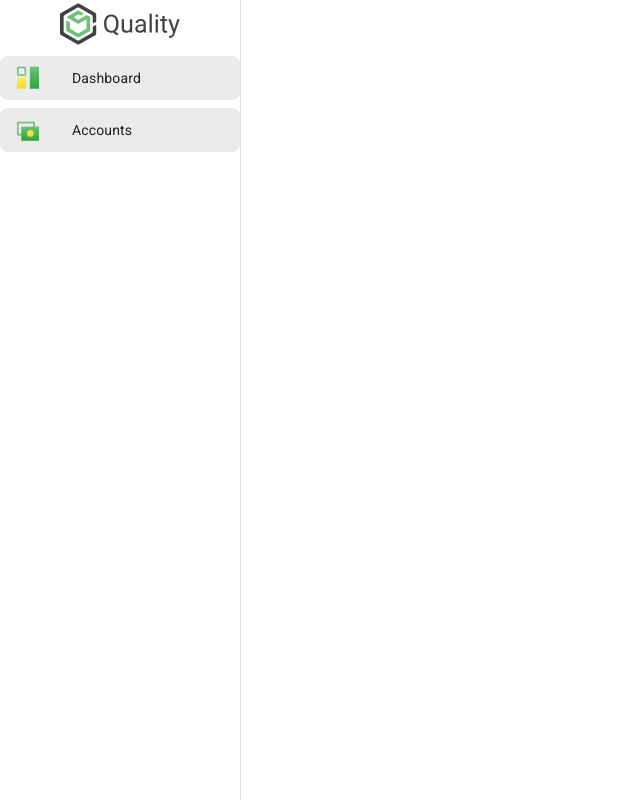
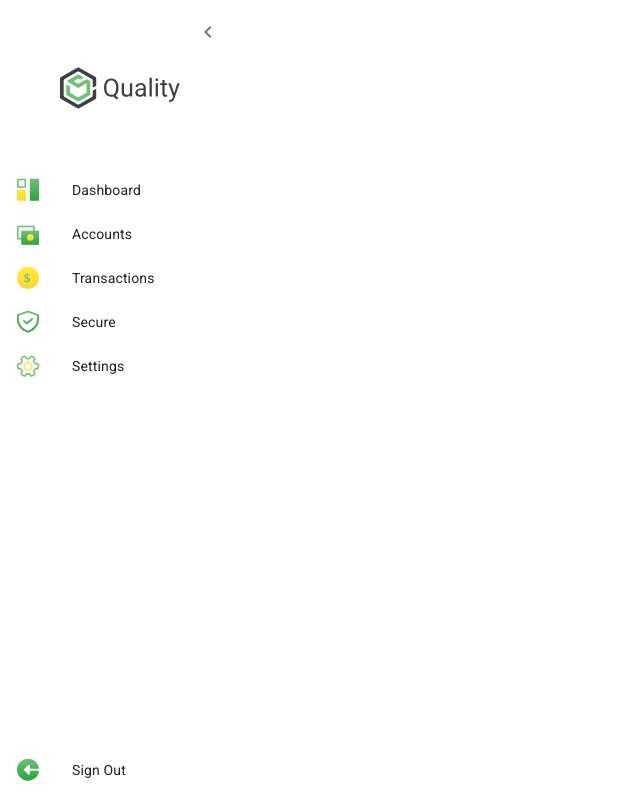
Before and after one commit to SoneThaya/quality-dashboard-firebase, a React (Create React App) app: page / in a window 1280 px wide. Shown: the whole page, without its empty margins (0-640 px from the left). Built offline with nearby package versions, Linux system fonts and the light colour scheme.

Commit message:
styled navigation

```diff
--- a/src/components/MenuItem.js
+++ b/src/components/MenuItem.js
@@ -15,6 +15,7 @@ const MenuItem = ({ label, icon, activeIcon, path }) => {
 
   return (
     <ListItem
+      button
       className={clsx(classes.menuItem, active && classes.menuItemActive)}
     >
       <ListItemIcon>
--- a/src/components/Navigation.js
+++ b/src/components/Navigation.js
@@ -1,47 +1,74 @@
-import React from "react";
+import React, { useState } from "react";
 import Drawer from "@material-ui/core/Drawer";
 // assets
-import Logo from "../logo.svg";
-import DashboardIcon from "../assets/DashboardIcon.svg";
-import DashboardIconActive from "../assets/DashboardIconActive.svg";
-import AccountsIcon from "../assets/AccountsIcon.svg";
-import AccountsIconActive from "../assets/AccountsIconActive.svg";
+import Logo1 from "../assets/logo1.svg";
+import Logo2 from "../assets/logo2.svg";
 
 // @material ui
 import { useStyles } from "../styles";
 import List from "@material-ui/core/List";
+import { IconButton } from "@material-ui/core";
+import ChevronLeftIcon from "@material-ui/icons/ChevronLeft";
+import MenuIcon from "@material-ui/icons/Menu";
+
+// internal
 import MenuItem from "./MenuItem";
+import routes from "../routes";
+import clsx from "clsx";
 
 const Navigation = () => {
   const classes = useStyles();
+  const [open, setOpen] = useState(true);
+
+  const toggleNavigation = () => {
+    setOpen(!open);
+  };
 
   return (
     <div>
       <Drawer
-        classes={{ paper: classes.navigationDrawer }}
+        classes={{
+          paper: clsx(
+            classes.navigationDrawer,
+            !open && classes.navigationDrawerCollapse
+          ),
+        }}
         variant="permanent"
-        open={true}
+        open={open}
       >
+        <div
+          className={clsx(
+            classes.navigationToolbar,
+            !open && classes.navigationToolbarCollapse
+          )}
+        >
+          <IconButton onClick={toggleNavigation}>
+            {open ? <ChevronLeftIcon /> : <MenuIcon />}
+          </IconButton>
+        </div>
         <div className={classes.navigationLogoContainer}>
           <img
             className={classes.navigationLogo}
-            src={Logo}
+            src={open ? Logo1 : Logo2}
             alt="Quality Logo"
           />
         </div>
         <List className={classes.navigationList}>
-          <MenuItem
-            label="Dashboard"
-            icon={DashboardIcon}
-            activeIcon={DashboardIconActive}
-            path="/"
-          />
-          <MenuItem
-            label="Accounts"
-            icon={AccountsIcon}
-            activeIcon={AccountsIconActive}
-            path="/accounts"
-          />
+          {routes.map((route, index) => {
+            return (
+              <>
+                {route.path === "/sign-out" && (
+                  <div className={classes.navigationSpacer}></div>
+                )}
+                <MenuItem
+                  label={route.label}
+                  icon={route.icon}
+                  activeIcon={route.activeIcon}
+                  path={route.path}
+                />
+              </>
+            );
+          })}
         </List>
       </Drawer>
     </div>
--- a/src/routes.js
+++ b/src/routes.js
@@ -0,0 +1,62 @@
+import DashboardIcon from "./assets/DashboardIcon.svg";
+import DashboardIconActive from "./assets/DashboardIconActive.svg";
+import TransactionsIcon from "./assets/TransactionsIcon.svg";
+import TransactionsIconActive from "./assets/TransactionsIconActive.svg";
+import SecureIcon from "./assets/SecureIcon.svg";
+import SecureIconActive from "./assets/SecureIconActive.svg";
+import SettingsIcon from "./assets/SettingsIcon.svg";
+import SettingsIconActive from "./assets/SettingsIconActive.svg";
+import SignOutIcon from "./assets/SignOutIcon.svg";
+import AccountsIcon from "./assets/AccountsIcon.svg";
+import AccountsIconActive from "./assets/AccountsIconActive.svg";
+import Dashboard from "./pages/Dashboard";
+import Accounts from "./pages/Accounts";
+import Transactions from "./pages/Transactions";
+import Secure from "./pages/Secure";
+import Settings from "./pages/Settings";
+
+const routes = [
+  {
+    label: "Dashboard",
+    path: "/",
+    icon: DashboardIcon,
+    activeIcon: DashboardIconActive,
+    component: Dashboard,
+  },
+  {
+    label: "Accounts",
+    path: "/accounts",
+    icon: AccountsIcon,
+    activeIcon: AccountsIconActive,
+    component: Accounts,
+  },
+  {
+    label: "Transactions",
+    path: "/transactions",
+    icon: TransactionsIcon,
+    activeIcon: TransactionsIconActive,
+    component: Transactions,
+  },
+  {
+    label: "Secure",
+    path: "/secure",
+    icon: SecureIcon,
+    activeIcon: SecureIconActive,
+    component: Secure,
+  },
+  {
+    label: "Settings",
+    path: "/settings",
+    icon: SettingsIcon,
+    activeIcon: SettingsIconActive,
+    component: Settings,
+  },
+  {
+    label: "Sign Out",
+    path: "/sign-out",
+    icon: SignOutIcon,
+    activeIcon: SignOutIcon,
+  },
+];
+
+export default routes;
--- a/src/styles.js
+++ b/src/styles.js
@@ -1,31 +1,54 @@
 import { makeStyles } from "@material-ui/core/styles";
 
-export const useStyles = makeStyles({
+export const useStyles = makeStyles((theme) => ({
   navigationLogo: {
     width: "50%",
+    cursor: "pointer",
   },
   navigationLogoContainer: {
     display: "flex",
     justifyContent: "center",
     alignItems: "center",
+    paddingBottom: theme.spacing(6),
   },
   navigationDrawer: {
     width: 240,
+    border: "none",
+    whiteSpace: "nowrap",
+    overflowX: "hidden",
+  },
+  navigationDrawerCollapse: {
+    width: theme.spacing(9),
+  },
+  navigationToolbar: {
+    display: "flex",
+    justifyContent: "flex-end",
+    alignItems: "center",
+    paddingRight: theme.spacing(1),
+    ...theme.mixins.toolbar,
+  },
+  navigationToolbarCollapse: {
+    justifyContent: "center",
+    paddingRight: 0,
   },
   navigationList: {
     display: "flex",
     flexDirection: "column",
     alignItems: "center",
+    flex: 1,
+  },
+  navigationSpacer: {
+    flex: 1,
   },
   menuItemIcon: {
     width: "100%",
   },
   menuItem: {
     width: "80%",
-    borderRadius: 8,
-    marginBottom: 8,
+    borderRadius: theme.spacing(1),
+    marginBottom: theme.spacing(1),
   },
   menuItemActive: {
     backgroundColor: "#ebebec",
   },
-});
+}));
```
